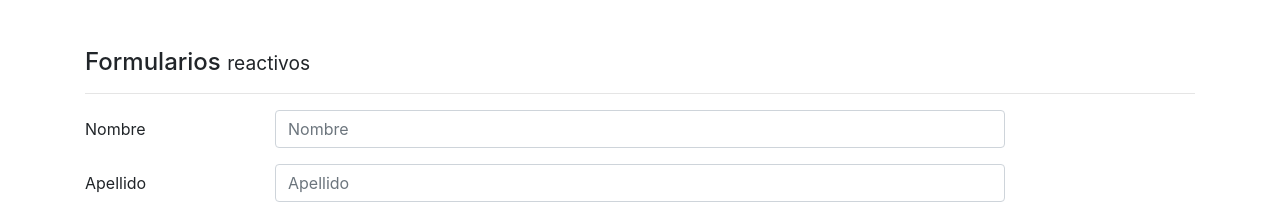
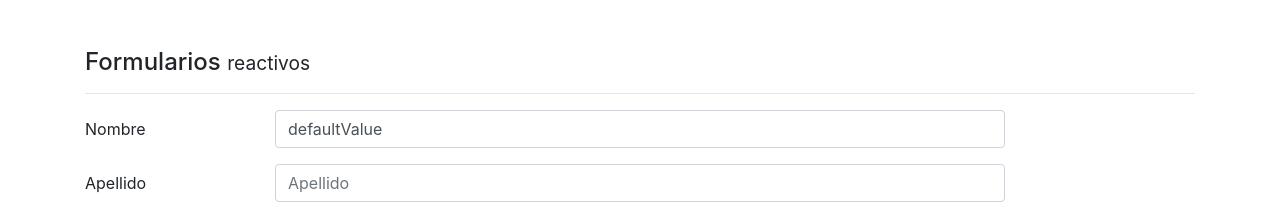
Before and after one commit to salvadoraciengomez/angular-forms, an Angular app: page /reactive in a window 1280 px wide. Shown: the top 204 px of the page. Built offline with nearby package versions, Linux system fonts and the light colour scheme.

Commit message:
ReactiveForms [formGroup] FormBuilder

```diff
--- a/src/app/app-routing.module.ts
+++ b/src/app/app-routing.module.ts
@@ -6,7 +6,7 @@ import { TemplateComponent } from './pages/template/template.component';
 const routes: Routes = [
   {path:'template', component: TemplateComponent},
   {path:'reactive', component: ReactiveComponent},
-  {path:'**', pathMatch:'full', redirectTo: 'template'}
+  {path:'**', pathMatch:'full', redirectTo: 'reactive'}
 ];
 
 @NgModule({
--- a/src/app/app.module.ts
+++ b/src/app/app.module.ts
@@ -1,5 +1,5 @@
 import { NgModule } from '@angular/core';
-import {FormsModule} from '@angular/forms';
+import {FormsModule, ReactiveFormsModule} from '@angular/forms';
 import {HttpClientModule} from '@angular/common/http';
 import { BrowserModule } from '@angular/platform-browser';
 
@@ -18,6 +18,7 @@ import { ReactiveComponent } from './pages/reactive/reactive.component';
     BrowserModule,
     AppRoutingModule,
     FormsModule,
+    ReactiveFormsModule,
     HttpClientModule
   ],
   providers: [],
--- a/src/app/pages/reactive/reactive.component.html
+++ b/src/app/pages/reactive/reactive.component.html
@@ -1,6 +1,6 @@
 <h4>Formularios <small> reactivos </small></h4>
 <hr>
-<form autocomplete="off">
+<form autocomplete="off" [formGroup]="forma" (ngSubmit)="guardar()">
 
   <div>
 
@@ -10,7 +10,8 @@
 
         <input class="form-control"
                type="text"
-               placeholder="Nombre">
+               placeholder="Nombre"
+               formControlName="nombre"> <!--Asigna el value a la propiedad nombre del objeto forma getBy [formGroup]="forma"-->
       </div>
     </div>
 
@@ -20,7 +21,8 @@
 
         <input class="form-control"
                type="text"
-               placeholder="Apellido">
+               placeholder="Apellido"
+               formControlName="apellido"> <!--Asigna el value desde [formGroup] -->
       </div>
     </div>
 
@@ -32,7 +34,8 @@
 
       <input class="form-control"
              type="email"
-             placeholder="Correo electrónico">
+             placeholder="Correo electrónico"
+             formControlName="correo"> <!--Asigna el value desde [formGroup] -->
     </div>
   </div>
 
--- a/src/app/pages/reactive/reactive.component.ts
+++ b/src/app/pages/reactive/reactive.component.ts
@@ -1,4 +1,5 @@
 import { Component, OnInit } from '@angular/core';
+import { FormBuilder, FormGroup } from '@angular/forms';
 
 @Component({
   selector: 'app-reactive',
@@ -7,9 +8,22 @@ import { Component, OnInit } from '@angular/core';
 })
 export class ReactiveComponent implements OnInit {
 
-  constructor() { }
+  forma:FormGroup;
+  constructor(private formBuilder:FormBuilder) {
+    this.crearForm();
+  }
 
   ngOnInit(): void {
   }
+  crearForm(){
+    this.forma=this.formBuilder.group({
+      nombre: ['defaultValue'],
+      apellido: [''],
+      correo: ['']
+    });
+  }
+  guardar(){
+    console.log(this.forma);
+  }
 
 }
```
